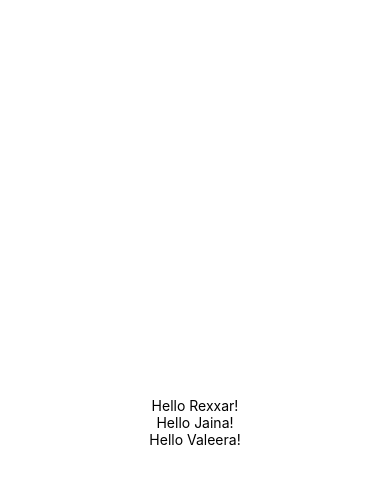
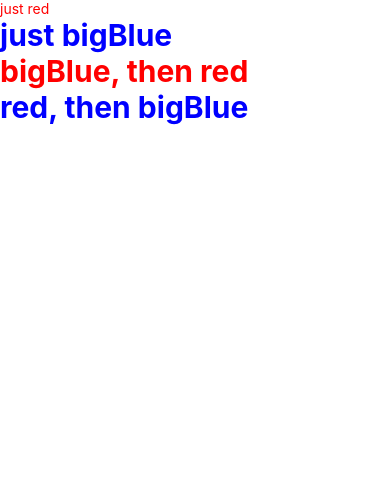
Before and after one commit to IDriuk/rntest, a React Native app: screen / in a window 390 px wide. Shown: the top 484 px of the page. Built offline with nearby package versions, Linux system fonts and the light colour scheme.

Commit message:
styles array

```diff
--- a/App.js
+++ b/App.js
@@ -7,27 +7,28 @@
  */
 
 import React, {Component} from 'react';
-import {Text, View, Image} from 'react-native';
+import {Text, View, Image, StyleSheet} from 'react-native';
 
-class Greeting extends Component {
-  render() {
-    return (
-      <View style={{alignItems: 'center'}}>
-        <Text>Hello {this.props.name}!</Text>
-      </View>
-    );
-  }
-}
+const styles = StyleSheet.create({
+  bigBlue: {
+    color: 'blue',
+    fontWeight: 'bold',
+    fontSize: 30,
+  },
+  red: {
+    color: 'red',
+  },
+});
 
 type Props = {};
 export default class App extends Component<Props> {
   render() {
     return (
-      <View style={{alignItems: 'center', justifyContent: 'center', flex: 1
-      }}>
-        <Greeting name='Rexxar' />
-        <Greeting name='Jaina' />
-        <Greeting name='Valeera' />
+      <View>
+        <Text style={styles.red}>just red</Text>
+        <Text style={styles.bigBlue}>just bigBlue</Text>
+        <Text style={[styles.bigBlue, styles.red]}>bigBlue, then red</Text>
+        <Text style={[styles.red, styles.bigBlue]}>red, then bigBlue</Text>
       </View>
     );
   }
```
